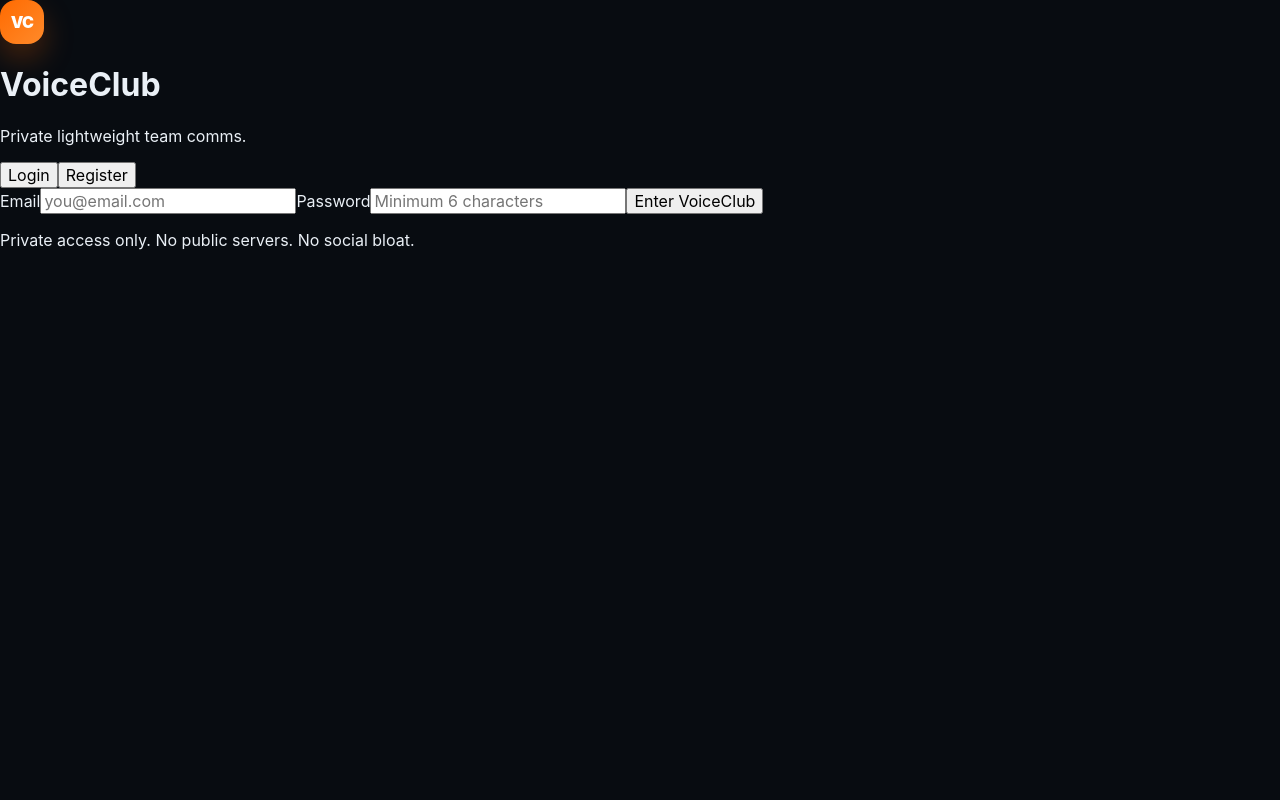
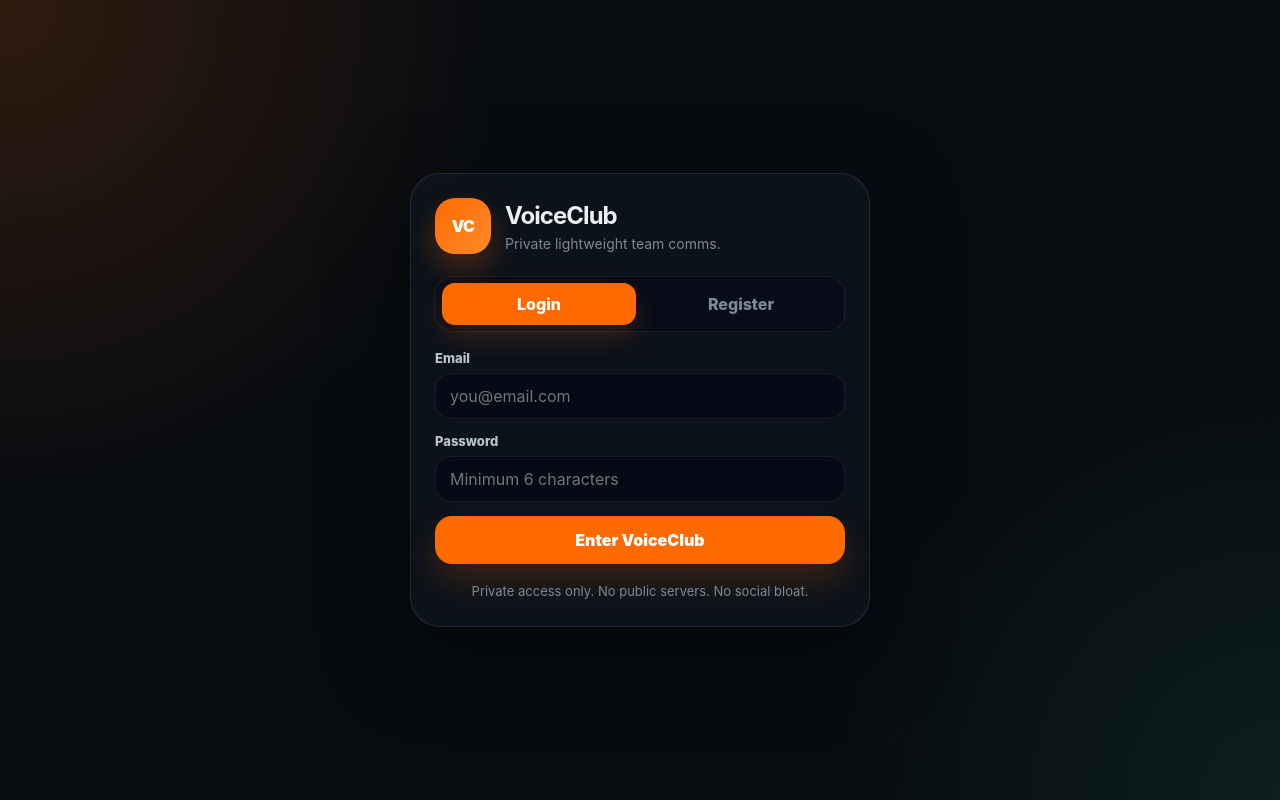
Before and after one commit to zaynsterian/voiceclub, a React (Vite) app: page / in a window 1280 px wide. Built offline with nearby package versions, Linux system fonts and the light colour scheme.

Commit message:
Update index.css

```diff
--- a/src/index.css
+++ b/src/index.css
@@ -859,4 +859,152 @@ button {
   .voice-user-grid {
     grid-template-columns: repeat(2, minmax(0, 1fr));
   }
+
+  .auth-page {
+  display: grid;
+  min-height: 100vh;
+  place-items: center;
+  padding: 24px;
+  background:
+    radial-gradient(circle at top left, rgba(255, 106, 0, 0.16), transparent 34%),
+    radial-gradient(circle at bottom right, rgba(61, 255, 158, 0.08), transparent 30%),
+    #080c11;
 }
+
+.auth-card {
+  width: min(460px, 100%);
+  padding: 24px;
+  background: rgba(14, 20, 28, 0.92);
+  border: 1px solid rgba(148, 163, 184, 0.16);
+  border-radius: 30px;
+  box-shadow: 0 26px 80px rgba(0, 0, 0, 0.5);
+}
+
+.auth-brand {
+  display: flex;
+  gap: 14px;
+  align-items: center;
+  margin-bottom: 22px;
+}
+
+.brand-logo.large {
+  width: 56px;
+  height: 56px;
+  border-radius: 20px;
+}
+
+.auth-brand h1,
+.auth-brand p {
+  margin: 0;
+}
+
+.auth-brand h1 {
+  font-size: 24px;
+  letter-spacing: -0.04em;
+}
+
+.auth-brand p {
+  margin-top: 5px;
+  color: var(--muted);
+  font-size: 14px;
+}
+
+.auth-tabs {
+  display: grid;
+  grid-template-columns: 1fr 1fr;
+  gap: 8px;
+  padding: 6px;
+  margin-bottom: 18px;
+  background: rgba(2, 6, 23, 0.5);
+  border: 1px solid var(--border);
+  border-radius: 18px;
+}
+
+.auth-tabs button {
+  height: 42px;
+  color: var(--muted);
+  font-weight: 850;
+  background: transparent;
+  border: 0;
+  border-radius: 13px;
+}
+
+.auth-tabs button.active {
+  color: white;
+  background: var(--accent);
+  box-shadow: 0 12px 26px rgba(255, 106, 0, 0.18);
+}
+
+.auth-form {
+  display: grid;
+  gap: 14px;
+}
+
+.auth-form label {
+  display: grid;
+  gap: 7px;
+}
+
+.auth-form label span {
+  color: #b9c3d0;
+  font-size: 13px;
+  font-weight: 800;
+}
+
+.auth-form input {
+  width: 100%;
+  height: 46px;
+  padding: 0 14px;
+  color: var(--text);
+  background: rgba(2, 6, 23, 0.56);
+  border: 1px solid var(--border);
+  border-radius: 16px;
+  outline: none;
+}
+
+.auth-form input:focus {
+  border-color: var(--accent-border);
+}
+
+.auth-error,
+.auth-success {
+  padding: 12px 13px;
+  font-size: 13px;
+  line-height: 1.45;
+  border-radius: 16px;
+}
+
+.auth-error {
+  color: #fecaca;
+  background: rgba(255, 77, 77, 0.12);
+  border: 1px solid rgba(255, 77, 77, 0.24);
+}
+
+.auth-success {
+  color: #bbf7d0;
+  background: rgba(61, 255, 158, 0.1);
+  border: 1px solid rgba(61, 255, 158, 0.2);
+}
+
+.auth-submit {
+  height: 48px;
+  color: white;
+  font-weight: 900;
+  background: var(--accent);
+  border: 0;
+  border-radius: 17px;
+  box-shadow: 0 16px 34px rgba(255, 106, 0, 0.2);
+}
+
+.auth-submit:disabled {
+  cursor: not-allowed;
+  opacity: 0.65;
+}
+
+.auth-note {
+  margin: 18px 0 0;
+  color: var(--muted);
+  font-size: 13px;
+  line-height: 1.5;
+  text-align: center;
+}
```
